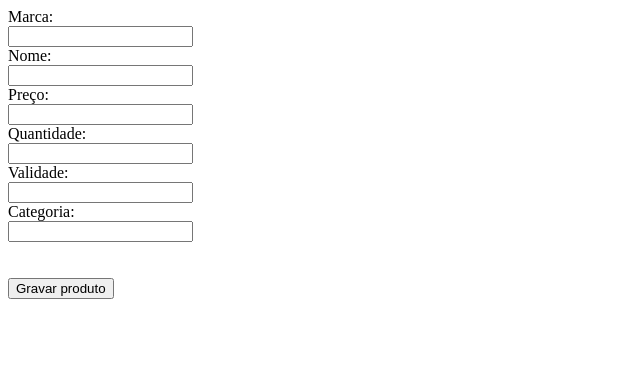
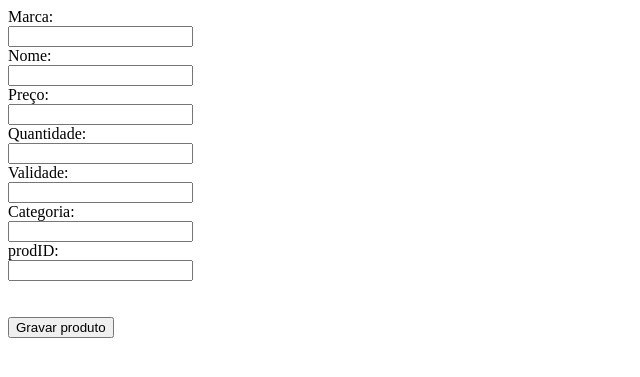
Before and after one commit to MathOliver98/ProjetoT, a Flask app: page / in a window 1280 px wide. Shown: the top 377 px of the page, without its empty margins (0-640 px from the left). Run offline with Flask 2, Linux system fonts and the light colour scheme.

Commit message:
Update cadastrar.html

```diff
--- a/mainteste/templates/cadastrar.html
+++ b/mainteste/templates/cadastrar.html
@@ -12,6 +12,8 @@
   <input type="text" name="validade" /><br>
   <label for="categoria">Categoria:</label><br>
   <input type="text" name="categoria" /><br>
+  <label for="prodID">prodID:</label><br>
+  <input type="text" name="prodID" /><br>
   <br><br>
   <input type="submit" value="Gravar produto" />
 </form>
```
